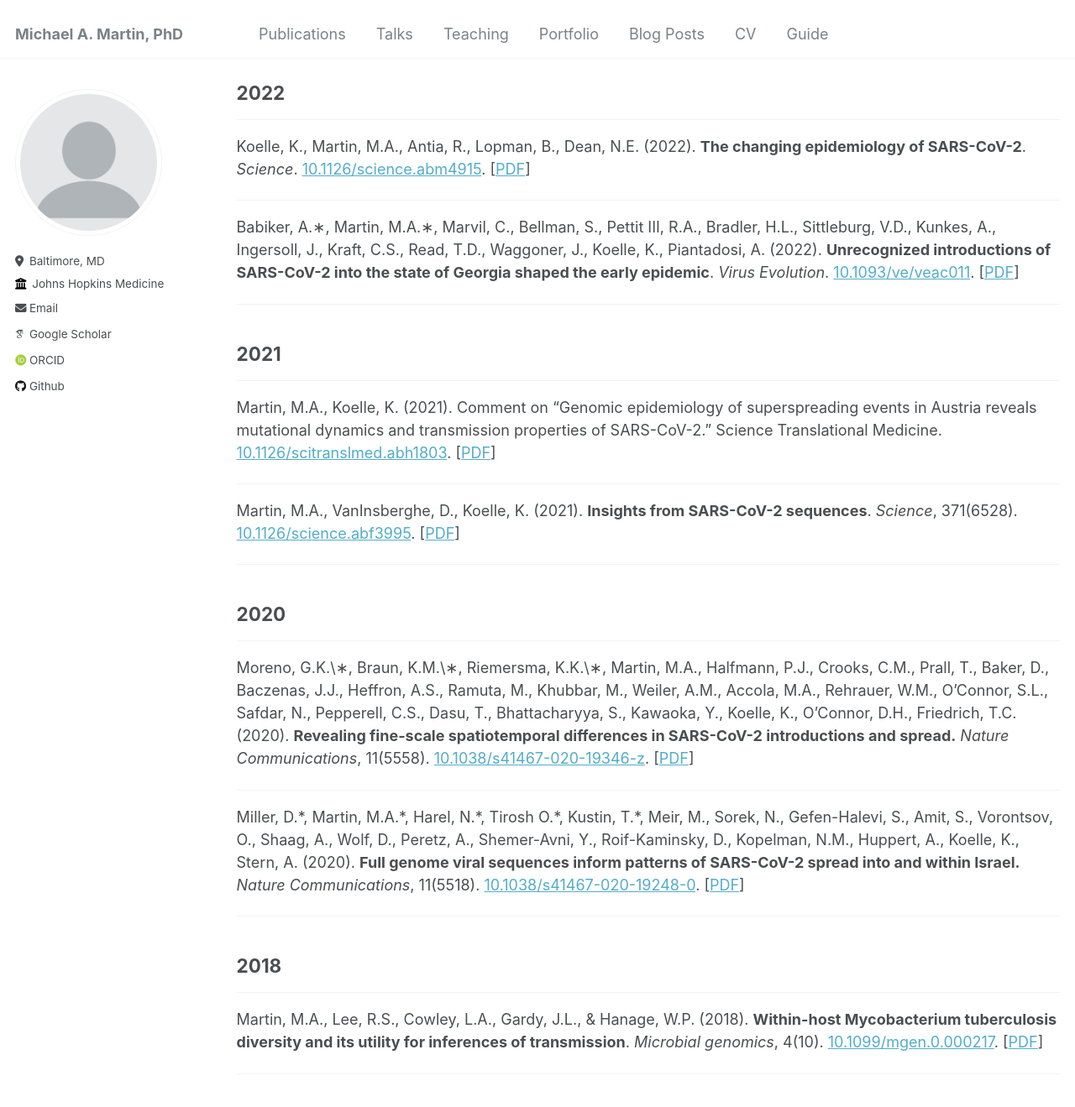
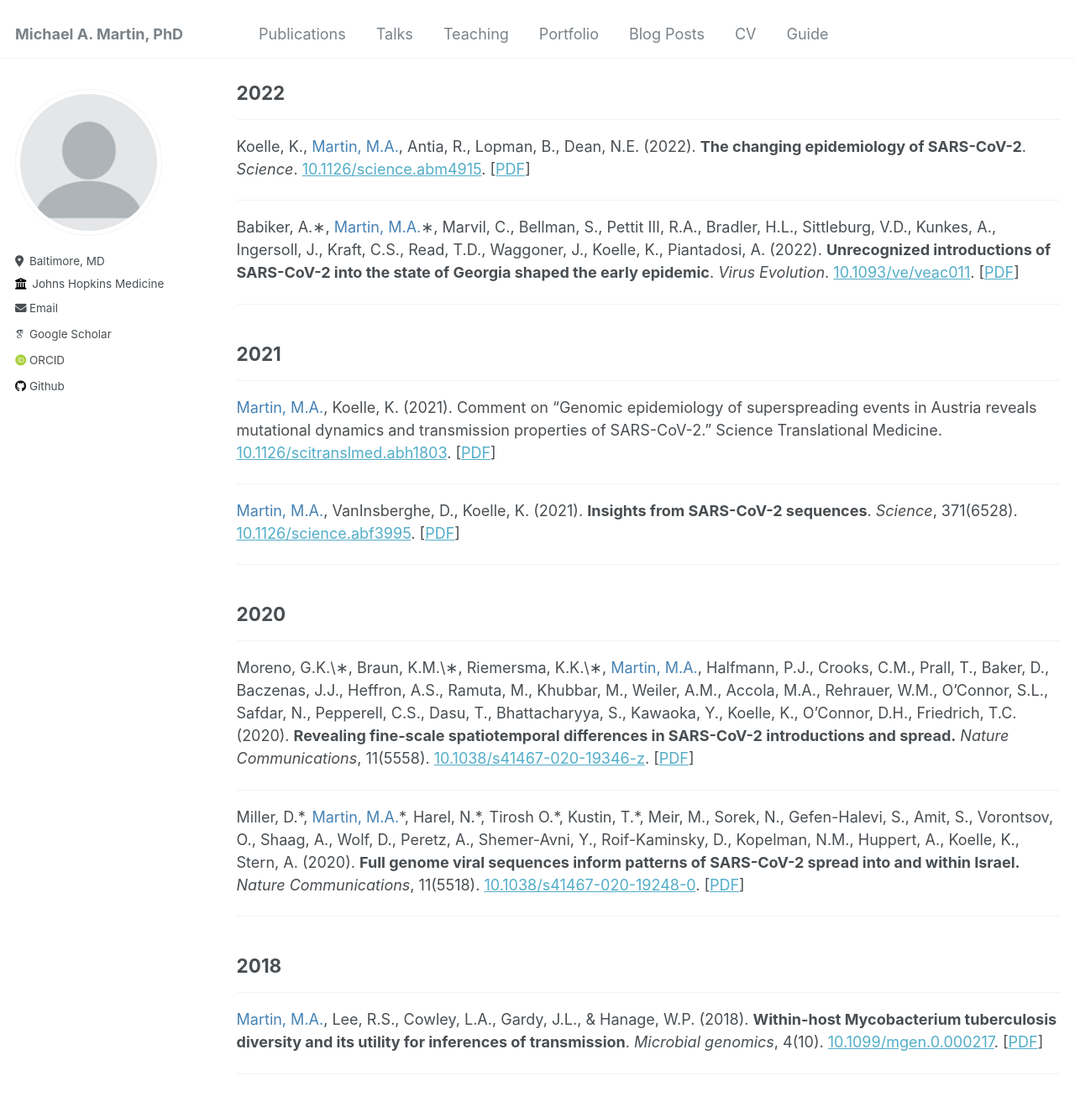
Before and after one commit to m-a-martin/m-a-martin.github.io, a Jekyll site: the page built from _pages/publications.md, in a window 1280 px wide and 1400 px high, scrolled down 974 px. Shown: the top 1319 px of the window at 84% size. Built offline with Jekyll 4.4.1, drawn with Linux system fonts in a browser that asks for light colours; some web fonts are replaced; some of the changed text lies outside the part shown.

Commit message:
Update publications.md

```diff
--- a/_pages/publications.md
+++ b/_pages/publications.md
@@ -16,19 +16,18 @@ author_profile: true
 ## 2024
 
 ---
-<span style="color:blue">some *blue* text</span>
- Martin, M.A. , Berg, N., Koelle, K. (2023). **Influenza A genomic diversity during human infections underscores
+ <span style="color:steelblue">Martin, M.A.</span> , Berg, N., Koelle, K. (2023). **Influenza A genomic diversity during human infections underscores
 the strength of genetic drift and the existence of tight transmission bottlenecks**. *Virus Evolution.
 [10.1093/ve/veae042](https://doi.org/10.1093/ve/veae042). \[[PDF](https://m-a-martin.github.io/files/influenza_dvg.pdf)\]
 
 ---
 
-Farjo, M., Koelle, K., Martin, M.A., Gibson, L.L., Walden, K.K.O., Rendon, G., Fields, C.J., Alnaji, F.G.,
+Farjo, M., Koelle, K., <span style="color:steelblue">Martin, M.A.</span>, Gibson, L.L., Walden, K.K.O., Rendon, G., Fields, C.J., Alnaji, F.G.,
 Gallagher, N., Luo, C.H., Mostafa, H.H., Manabe, Y.C., Pekosz, A., Smith, R.L., McManus, D.D., Brooke, C.B. (2024). **Within-host evolutionary dynamics and tissue compartmentalization during acute SARS-CoV-2 infection**. *Journal of Virology*. [10.1128/jvi.01618-23](https://doi.org/10.1093/molbev/msad286). \[[PDF](https://m-a-martin.github.io/files/sars_cov2_within_host.pdf)\]
 
 ---
 
-Shi, T., Harris, J.D., Martin, M.A., Koelle, K. (2024). **Transmission bottleneck size estimation from de novo viral genetic variation**. *Molecular Biology and Evolution*. [10.1093/molbev/msad286](https://doi.org/10.1093/molbev/msad286). \[[PDF](https://m-a-martin.github.io/files/bottleneck_denovo.pdf)\]
+Shi, T., Harris, J.D., <span style="color:steelblue">Martin, M.A.</span>, Koelle, K. (2024). **Transmission bottleneck size estimation from de novo viral genetic variation**. *Molecular Biology and Evolution*. [10.1093/molbev/msad286](https://doi.org/10.1093/molbev/msad286). \[[PDF](https://m-a-martin.github.io/files/bottleneck_denovo.pdf)\]
 
 ---
 
@@ -36,12 +35,12 @@ Shi, T., Harris, J.D., Martin, M.A., Koelle, K. (2024). **Transmission bottlenec
 
 ---
 
-Park, Y., Martin, M.A., Koelle, K. (2023). **Epidemiological inference for emerging viruses using segregating sites**.
+Park, Y., <span style="color:steelblue">Martin, M.A.</span>, Koelle, K. (2023). **Epidemiological inference for emerging viruses using segregating sites**.
 *Nature Communications*. [10.1038/s41467-023-38809-7](https://doi.org/10.1038/s41467-023-38809-7). \[[PDF](https://m-a-martin.github.io/files/segregating_sites.pdf)\]
 
 ---
 
-Bianco, C.M., Moustafa, A.M., O’Brien, K., Martin, M.A., Read, T.D., Kreiswirth, B.N., Planet, P.J. (2023).
+Bianco, C.M., Moustafa, A.M., O’Brien, K., <span style="color:steelblue">Martin, M.A.</span>, Read, T.D., Kreiswirth, B.N., Planet, P.J. (2023).
 **Pre-epidemic evolution of the MRSA USA300 clade and a molecular key for classification**. *Frontiers in Cellular
 and Infection Microbiology*. [10.3389/fcimb.2023.1081070](https://doi.org/10.3389/fcimb.2023.1081070). \[[PDF](https://m-a-martin.github.io/files/mrsa_usa300.pdf)\]
 
@@ -51,12 +50,12 @@ and Infection Microbiology*. [10.3389/fcimb.2023.1081070](https://doi.org/10.338
 
 ---
 
-Koelle, K., Martin, M.A., Antia, R., Lopman, B., Dean, N.E. (2022). **The changing epidemiology of
+Koelle, K., <span style="color:steelblue">Martin, M.A.</span>, Antia, R., Lopman, B., Dean, N.E. (2022). **The changing epidemiology of
 SARS-CoV-2**. *Science*. [10.1126/science.abm4915](https://doi.org/10.1126/science.abm4915). \[[PDF](https://m-a-martin.github.io/files/sars_cov2_epidemiology)\]
 
 ---
 
-Babiker, A.∗, Martin, M.A.∗, Marvil, C., Bellman, S., Pettit III, R.A., Bradler, H.L., Sittleburg, V.D., Kunkes,
+Babiker, A.∗, <span style="color:steelblue">Martin, M.A.</span>∗, Marvil, C., Bellman, S., Pettit III, R.A., Bradler, H.L., Sittleburg, V.D., Kunkes,
 A., Ingersoll, J., Kraft, C.S., Read, T.D., Waggoner, J., Koelle, K., Piantadosi, A. (2022). **Unrecognized introductions of SARS-CoV-2 into the state of Georgia shaped the early epidemic**. *Virus Evolution*. [10.1093/ve/veac011](https://doi.org/10.1093/ve/veac011). \[[PDF](https://m-a-martin.github.io/files/sars_cov2_georgia.pdf)\]
 
 ---
@@ -65,11 +64,11 @@ A., Ingersoll, J., Kraft, C.S., Read, T.D., Waggoner, J., Koelle, K., Piantadosi
 
 ---
 
-Martin, M.A., Koelle, K. (2021). Comment on “Genomic epidemiology of superspreading events in Austria reveals mutational dynamics and transmission properties of SARS-CoV-2.” Science Translational Medicine. [10.1126/scitranslmed.abh1803](https://doi.org/10.1126/scitranslmed.abh1803). \[[PDF](https://m-a-martin.github.io/files/sars_cov2_bottleneck.pdf)\]
+<span style="color:steelblue">Martin, M.A.</span>, Koelle, K. (2021). Comment on “Genomic epidemiology of superspreading events in Austria reveals mutational dynamics and transmission properties of SARS-CoV-2.” Science Translational Medicine. [10.1126/scitranslmed.abh1803](https://doi.org/10.1126/scitranslmed.abh1803). \[[PDF](https://m-a-martin.github.io/files/sars_cov2_bottleneck.pdf)\]
 
 ---
 
-Martin, M.A., VanInsberghe, D., Koelle, K. (2021). **Insights from SARS-CoV-2 sequences**. *Science*, 371(6528). [10.1126/science.abf3995](https://doi.org/10.1126/science.abf3995). \[[PDF](https://m-a-martin.github.io/files/sars_cov2_insights.pdf)\]
+<span style="color:steelblue">Martin, M.A.</span>, VanInsberghe, D., Koelle, K. (2021). **Insights from SARS-CoV-2 sequences**. *Science*, 371(6528). [10.1126/science.abf3995](https://doi.org/10.1126/science.abf3995). \[[PDF](https://m-a-martin.github.io/files/sars_cov2_insights.pdf)\]
 
 ---
 
@@ -77,11 +76,11 @@ Martin, M.A., VanInsberghe, D., Koelle, K. (2021). **Insights from SARS-CoV-2 se
 
 ---
 
-Moreno, G.K.\∗, Braun, K.M.\∗, Riemersma, K.K.\∗, Martin, M.A., Halfmann, P.J., Crooks, C.M., Prall, T., Baker, D., Baczenas, J.J., Heffron, A.S., Ramuta, M., Khubbar, M., Weiler, A.M., Accola, M.A., Rehrauer, W.M., O’Connor, S.L., Safdar, N., Pepperell, C.S., Dasu, T., Bhattacharyya, S., Kawaoka, Y., Koelle, K., O’Connor, D.H., Friedrich, T.C. (2020). **Revealing fine-scale spatiotemporal differences in SARS-CoV-2 introductions and spread.** *Nature Communications*, 11(5558). [10.1038/s41467-020-19346-z](https://doi.org/10.1038/s41467-020-19346-z). \[[PDF](https://m-a-martin.github.io/files/sars_cov2_wisconsin.pdf)\]
+Moreno, G.K.\∗, Braun, K.M.\∗, Riemersma, K.K.\∗, <span style="color:steelblue">Martin, M.A.</span>, Halfmann, P.J., Crooks, C.M., Prall, T., Baker, D., Baczenas, J.J., Heffron, A.S., Ramuta, M., Khubbar, M., Weiler, A.M., Accola, M.A., Rehrauer, W.M., O’Connor, S.L., Safdar, N., Pepperell, C.S., Dasu, T., Bhattacharyya, S., Kawaoka, Y., Koelle, K., O’Connor, D.H., Friedrich, T.C. (2020). **Revealing fine-scale spatiotemporal differences in SARS-CoV-2 introductions and spread.** *Nature Communications*, 11(5558). [10.1038/s41467-020-19346-z](https://doi.org/10.1038/s41467-020-19346-z). \[[PDF](https://m-a-martin.github.io/files/sars_cov2_wisconsin.pdf)\]
 
 ---
 
-Miller, D.\*, Martin, M.A.\*, Harel, N.\*, Tirosh O.\*, Kustin, T.\*, Meir, M., Sorek, N., Gefen-Halevi, S., Amit, S., Vorontsov, O., Shaag, A., Wolf, D., Peretz, A., Shemer-Avni, Y., Roif-Kaminsky, D., Kopelman, N.M., Huppert, A., Koelle, K., Stern, A. (2020). **Full genome viral sequences inform patterns of SARS-CoV-2 spread into and within Israel.** *Nature Communications*, 11(5518). [10.1038/s41467-020-19248-0](https://doi.org/10.1038/s41467-020-19248-0). \[[PDF](https://m-a-martin.github.io/files/sars_cov2_israel.pdf)\]
+Miller, D.\*, <span style="color:steelblue">Martin, M.A.</span>\*, Harel, N.\*, Tirosh O.\*, Kustin, T.\*, Meir, M., Sorek, N., Gefen-Halevi, S., Amit, S., Vorontsov, O., Shaag, A., Wolf, D., Peretz, A., Shemer-Avni, Y., Roif-Kaminsky, D., Kopelman, N.M., Huppert, A., Koelle, K., Stern, A. (2020). **Full genome viral sequences inform patterns of SARS-CoV-2 spread into and within Israel.** *Nature Communications*, 11(5518). [10.1038/s41467-020-19248-0](https://doi.org/10.1038/s41467-020-19248-0). \[[PDF](https://m-a-martin.github.io/files/sars_cov2_israel.pdf)\]
 
 ---
 
@@ -89,6 +88,6 @@ Miller, D.\*, Martin, M.A.\*, Harel, N.\*, Tirosh O.\*, Kustin, T.\*, Meir, M.,
 
 ---
 
-Martin, M.A., Lee, R.S., Cowley, L.A., Gardy, J.L., & Hanage, W.P. (2018). **Within-host Mycobacterium tuberculosis diversity and its utility for inferences of transmission**. *Microbial genomics*, 4(10). [10.1099/mgen.0.000217](https://doi.org/10.1099/mgen.0.000217). \[[PDF](https://m-a-martin.github.io/files/tb_within_host.pdf)\]
+<span style="color:steelblue">Martin, M.A.</span>, Lee, R.S., Cowley, L.A., Gardy, J.L., & Hanage, W.P. (2018). **Within-host Mycobacterium tuberculosis diversity and its utility for inferences of transmission**. *Microbial genomics*, 4(10). [10.1099/mgen.0.000217](https://doi.org/10.1099/mgen.0.000217). \[[PDF](https://m-a-martin.github.io/files/tb_within_host.pdf)\]
 
 ---
```
